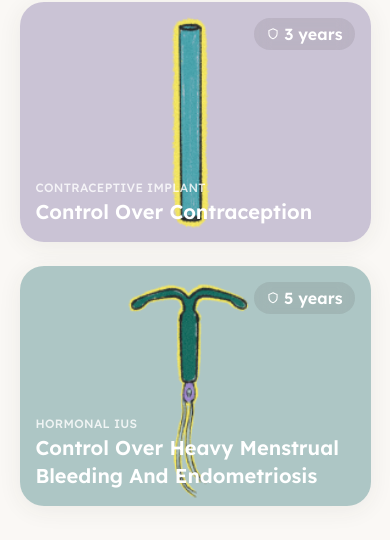
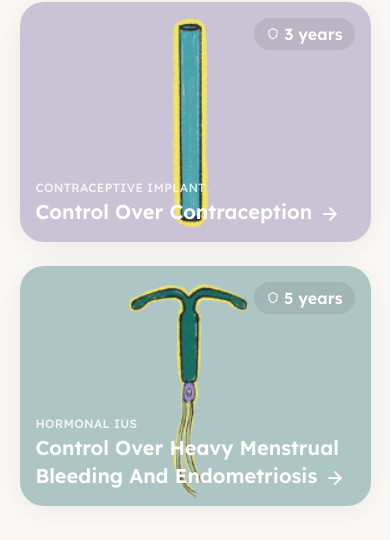
Before and after one commit to techhowl/Control-within, a Next.js app: page / in a window 390 px wide. Shown: the part 1772-2312 px from the top of the page. Built offline with nearby package versions, Linux system fonts and the light colour scheme.

Commit message:
added arrow

```diff
--- a/src/components/sections/Methods.jsx
+++ b/src/components/sections/Methods.jsx
@@ -90,7 +90,6 @@ function MethodCard({ m }) {
       } md:aspect-auto md:h-[560px] w-full cursor-pointer overflow-hidden rounded-3xl shadow-soft outline-none transition-shadow hover:shadow-hover focus-visible:ring-2 focus-visible:ring-accent`}
     >
       {/* Background container holding the image */}
-      {/* FIX: Added conditional 'hidden md:block' to completely hide the image on mobile when opened */}
       <motion.div
         variants={imageV}
         animate={state}
@@ -124,11 +123,22 @@ function MethodCard({ m }) {
             <Shield /> {m.duration}
           </span>
         </div>
-        <div>
-          <span className="text-xs font-medium uppercase tracking-wide text-white/80">
-            {m.productLabel}
-          </span>
-          <h3 className="font-clash text-xl md:text-2xl font-semibold text-white">{m.headline}</h3>
+
+        <div className="flex w-full flex-col">
+          <div>
+            <span className="text-xs font-medium uppercase tracking-wide text-white/80">
+              {m.productLabel}
+            </span>
+            <h3 className="font-clash text-xl md:text-2xl font-semibold text-white">
+              {m.headline}
+              {/* Mobile simple arrow indicator appended strictly inline */}
+              <span className="inline-block md:hidden align-middle ml-2">
+                <svg viewBox="0 0 24 24" className="h-5 w-5 text-white/90" fill="none" stroke="currentColor" strokeWidth="2.5">
+                  <path strokeLinecap="round" strokeLinejoin="round" d="M5 12h14M12 5l7 7-7 7" />
+                </svg>
+              </span>
+            </h3>
+          </div>
         </div>
       </motion.div>
 
```
